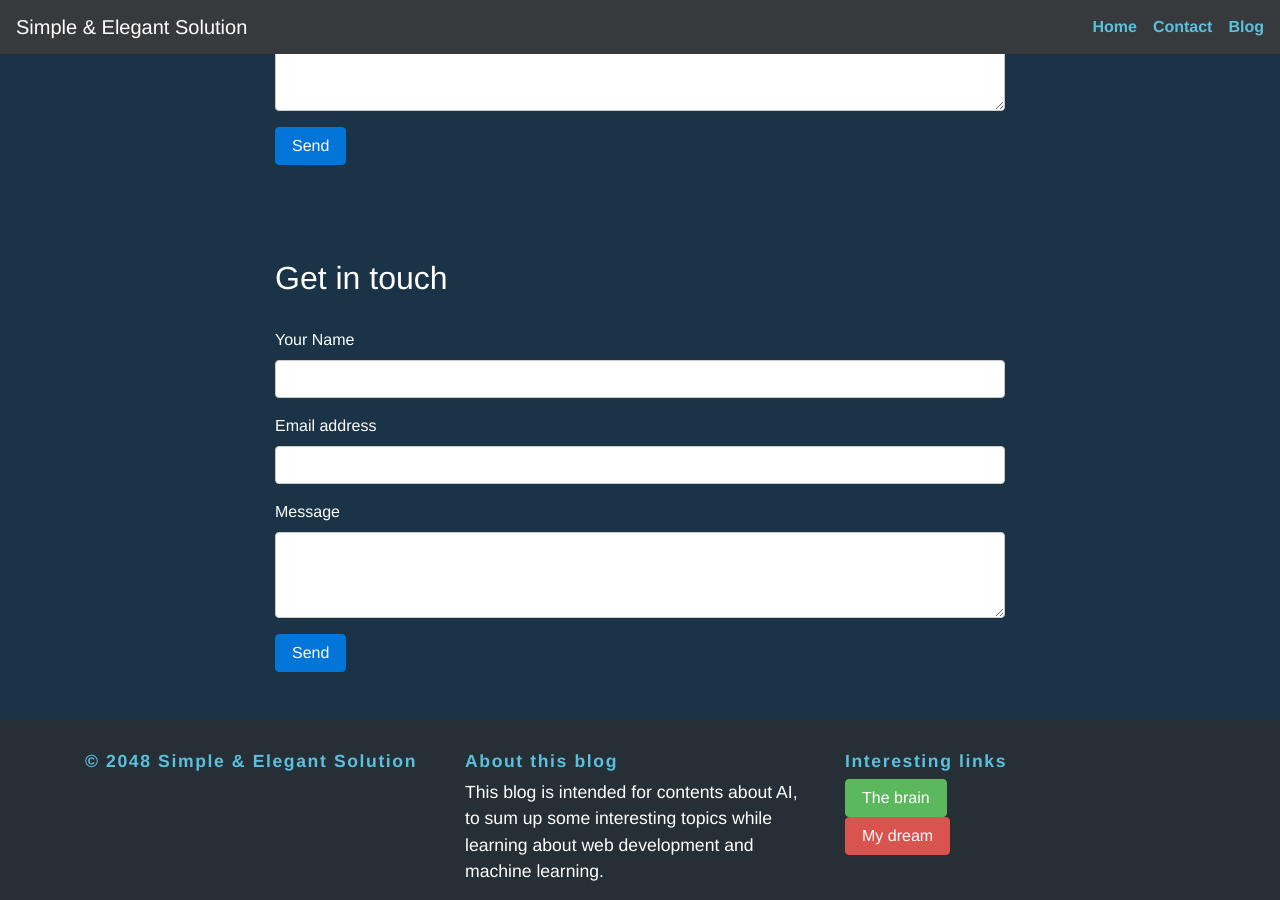
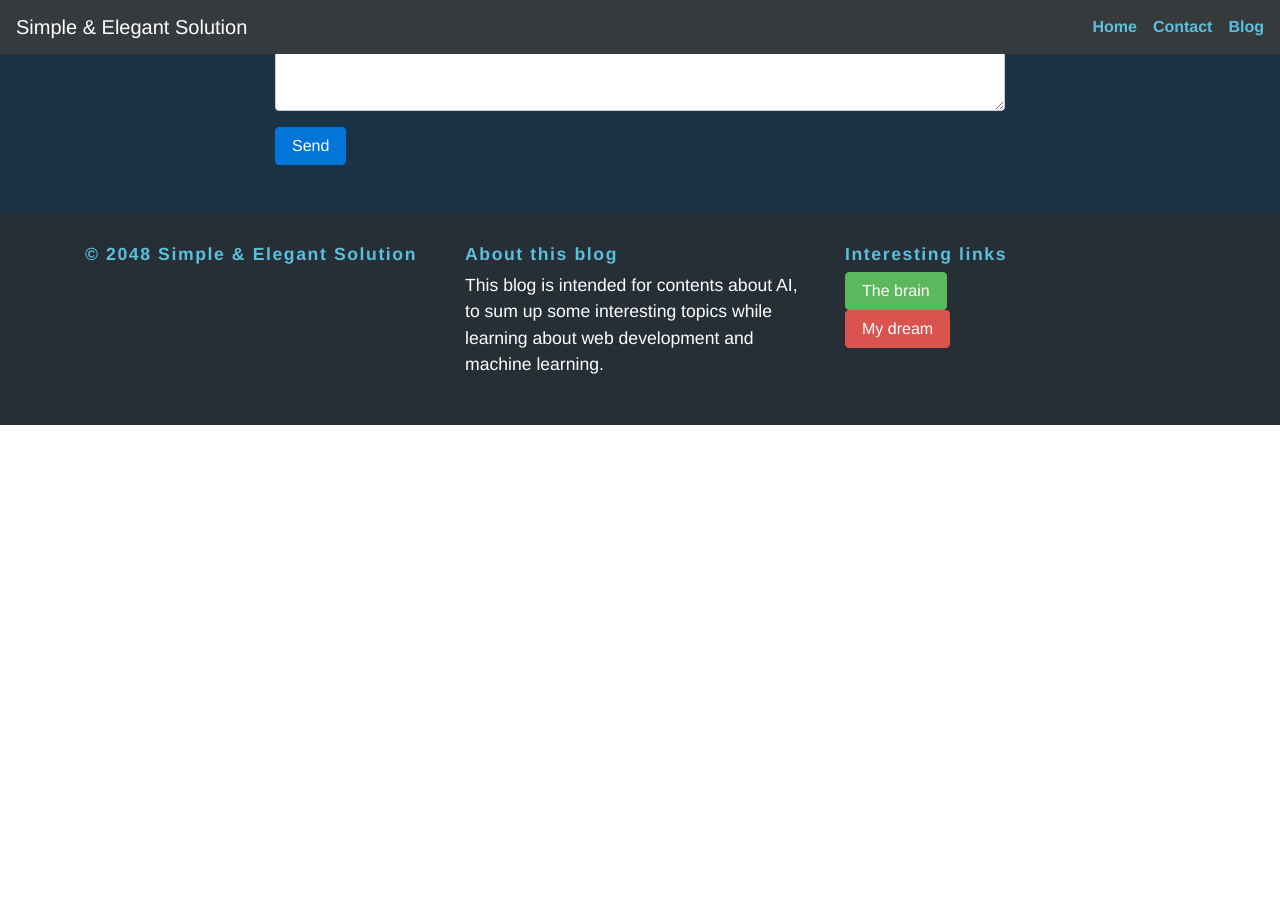
Before and after one commit to ncls798/ncls798.github.io, a Jekyll site: the page built from index.html, in a window 1280 px wide and 900 px high, scrolled down 1990 px. Built offline with Jekyll 4.4.1, drawn with Linux system fonts in a browser that asks for light colours; nearby versions of some CDN libraries; after the commit the page ends 2415 px from its top, so only the background shows below that.

Commit message:
Update index.html

```diff
--- a/index.html
+++ b/index.html
@@ -55,33 +55,3 @@ title: S &amp; E
             </div>
         </div>
     </section>
-
-
-    <section id="feature-two" class="feature-dark">
-        <div class="container">
-            <div class="row">
-                <div class="col-md-8 col-md-offset-2">
-                    <h2>Get in touch</h2><br />
-                    <form action="//formspree.io/aann9007@gmail.com" method="POST" role="form">
-                      <div class="form-group">
-                        <label for="InputName1">Your Name</label>
-                        <input type="text" name="name" id="InputName1" class="form-control">
-                      </div>
-                      <div class="form-group">
-                        <label for="InputEmail1">Email address</label>
-                        <input type="email" name="_replyto" id="InputEmail1" class="form-control">
-                      </div>
-                      <div class="form-group">
-                        <input type="hidden" name="_subject" value="Github Contact" class="form-control">
-                      </div>
-                      <div class="form-group">
-                        <label for="message1">Message</label>
-                        <textarea name="message" id="message1" class="form-control" rows="3"></textarea>
-                      </div>
-                      <button type="submit" class="btn btn-primary">Send</button>
-                    </form>
-                    <br /><br />
-                </div>
-            </div>
-        </div>
-    </section>
```
